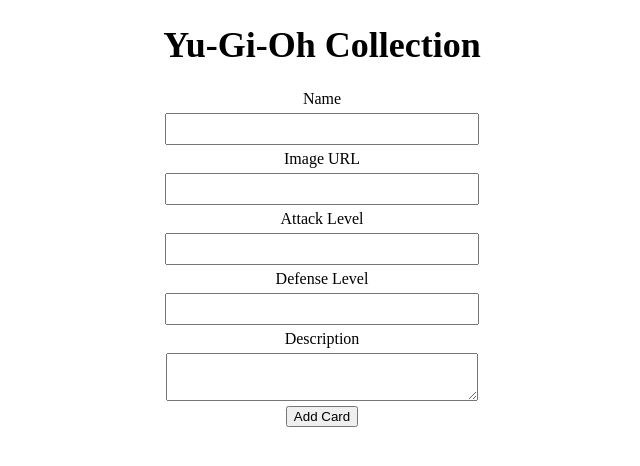
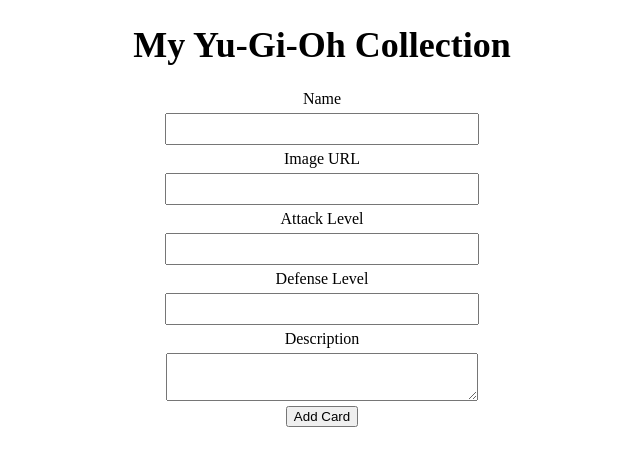
Before and after one commit to HappiSingh/Phase-1-Project, a plain HTML site: page index.html in a window 1280 px wide. Shown: the whole page, without its empty margins (318-958 px from the left). Drawn offline with Linux system fonts and the light colour scheme; no server answers.

```diff
--- a/index.html
+++ b/index.html
@@ -8,26 +8,30 @@
     <link rel="stylesheet" href="./style.css">
     <script src="./index.js"></script>
 
-
     <title>YuGiOh</title>
 </head>
 
 
 <body>
   <header id="title">
-    <h1>Yu-Gi-Oh Collection</h1>
+    <h1>My Yu-Gi-Oh Collection</h1>
   </header>
+
     <div class="container">
       <form id="form">
 
         <label for="name">Name</label>
         <input type="text" id="name" >
+
         <label for="name">Image URL</label>
         <input type="text" id="image" >
+
         <label for="name">Attack Level</label>
         <input type="text" id="attack" >
+
         <label for="name">Defense Level</label>
         <input type="text" id="defense" >
+
         <label for="description">Description</label>
         <textarea id="description" name="description" rows="2"></textarea>
 
--- a/style.css
+++ b/style.css
@@ -32,5 +32,4 @@ input[type="submit"] {
   border: 2px solid #000;
   border-radius: 5px;
   padding: 5px;
-
 }
```
Also changed, not shown: 1 other file.
